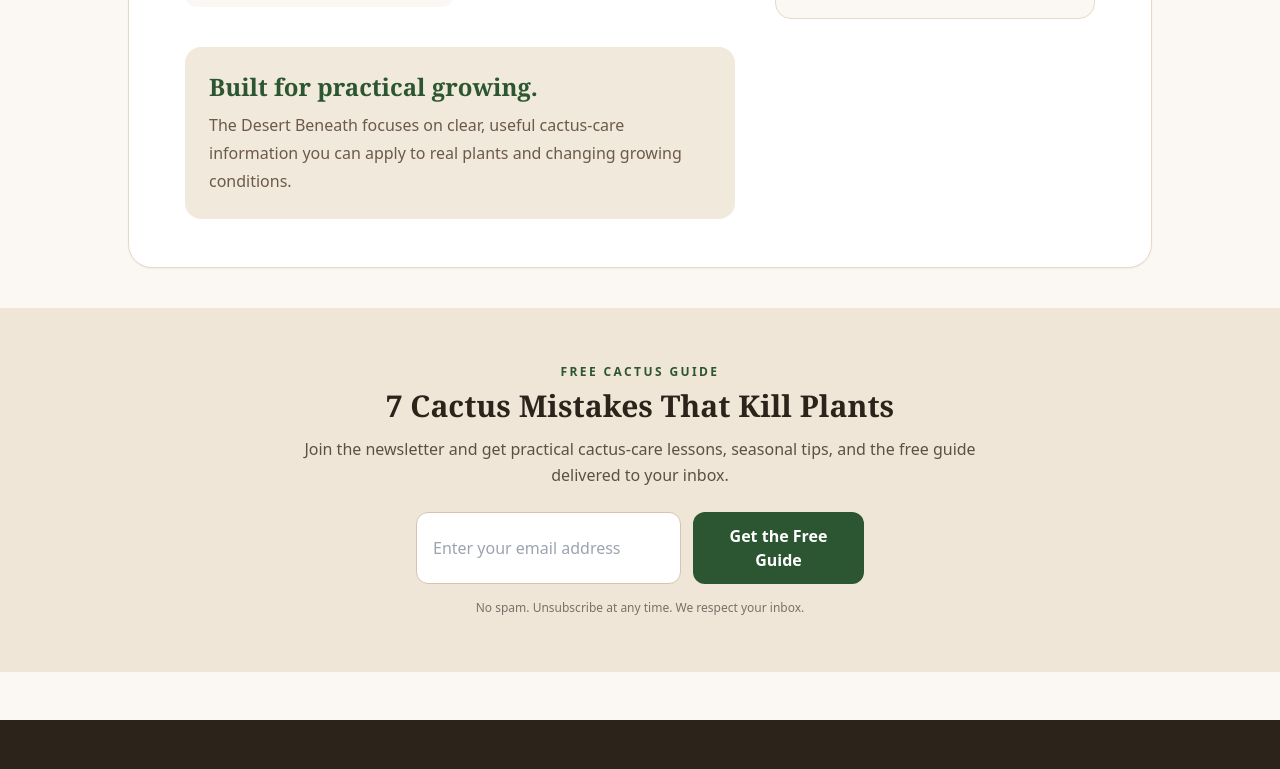
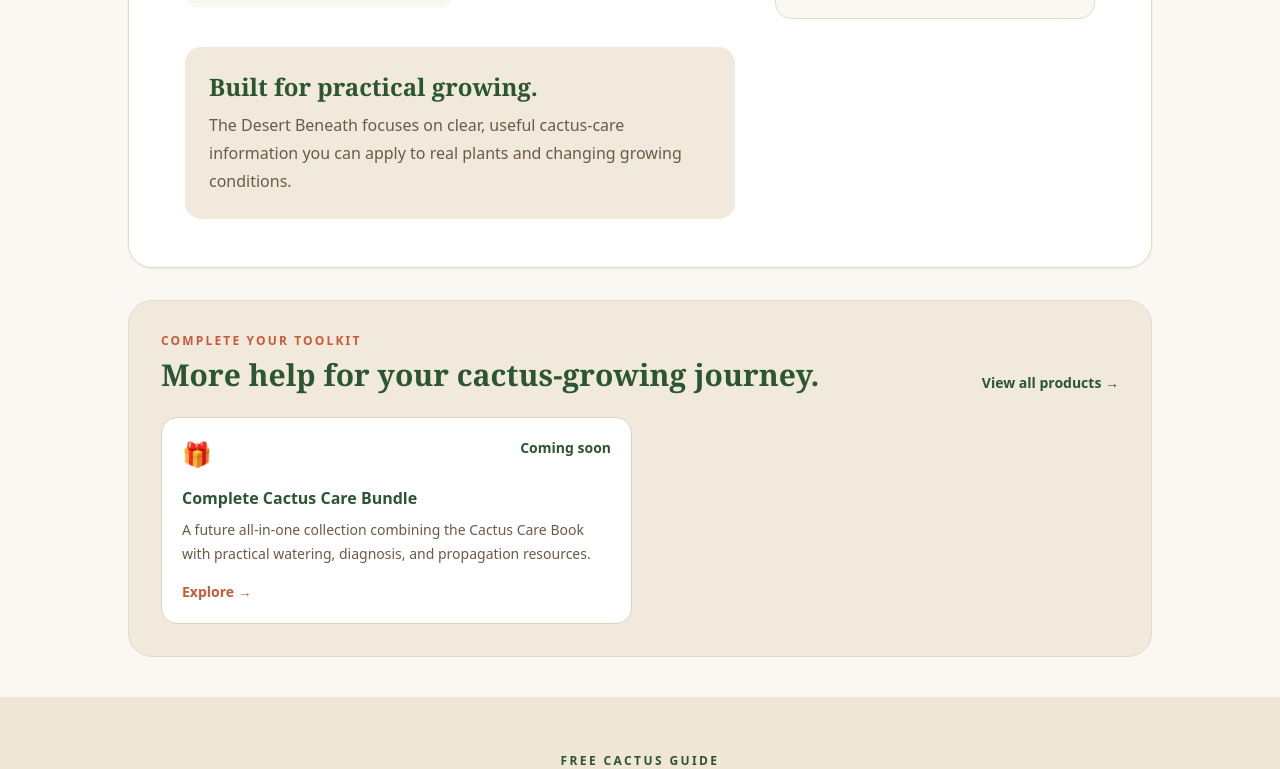
Before and after one commit to valdo-tech-pro/desert-beneath, a Next.js app: page /shop/cactus-care-book in a window 1280 px wide. Shown: the part 807-1576 px from the top of the page. Built offline with nearby package versions, Linux system fonts and the light colour scheme.

Commit message:
Add product upsell and related-product section

```diff
--- a/app/shop/[slug]/page.tsx
+++ b/app/shop/[slug]/page.tsx
@@ -24,6 +24,10 @@ export default async function ProductPage({ params }: { params: Promise<{ slug:
   if (!product) notFound()
 
   const available = product.status === 'available' && product.checkoutUrl
+  const relatedProducts = digitalProducts
+    .filter((item) => item.slug !== product.slug)
+    .filter((item) => item.status === 'available' || item.slug === 'complete-cactus-care-bundle')
+    .slice(0, 2)
 
   return (
     <div className="mx-auto max-w-5xl">
@@ -75,6 +79,31 @@ export default async function ProductPage({ params }: { params: Promise<{ slug:
           </aside>
         </div>
       </section>
+
+      {relatedProducts.length > 0 && (
+        <section className="mt-8 rounded-3xl border border-[#e5d9ca] bg-[#f1e9dc] p-6 sm:p-8">
+          <div className="flex flex-col justify-between gap-3 sm:flex-row sm:items-end">
+            <div>
+              <p className="text-xs font-bold uppercase tracking-[0.18em] text-[#c85a3a]">Complete your toolkit</p>
+              <h2 className="mt-2 font-serif text-2xl font-bold text-[#2c5631] sm:text-3xl">More help for your cactus-growing journey.</h2>
+            </div>
+            <Link href="/shop" className="text-sm font-bold text-[#2c5631] hover:underline">View all products →</Link>
+          </div>
+          <div className="mt-6 grid gap-4 sm:grid-cols-2">
+            {relatedProducts.map((item) => (
+              <Link key={item.slug} href={`/shop/${item.slug}`} className="rounded-2xl border border-[#dfd1c1] bg-white p-5 transition hover:-translate-y-0.5 hover:shadow-md">
+                <div className="flex items-start justify-between gap-4">
+                  <span className="text-2xl">{item.icon}</span>
+                  <span className="text-sm font-bold text-[#2c5631]">{item.price}</span>
+                </div>
+                <h3 className="mt-4 font-bold text-[#2c5631]">{item.title}</h3>
+                <p className="mt-2 text-sm leading-6 text-[#6c5a48]">{item.description}</p>
+                <span className="mt-4 inline-block text-sm font-bold text-[#c85a3a]">Explore →</span>
+              </Link>
+            ))}
+          </div>
+        </section>
+      )}
     </div>
   )
 }
```
